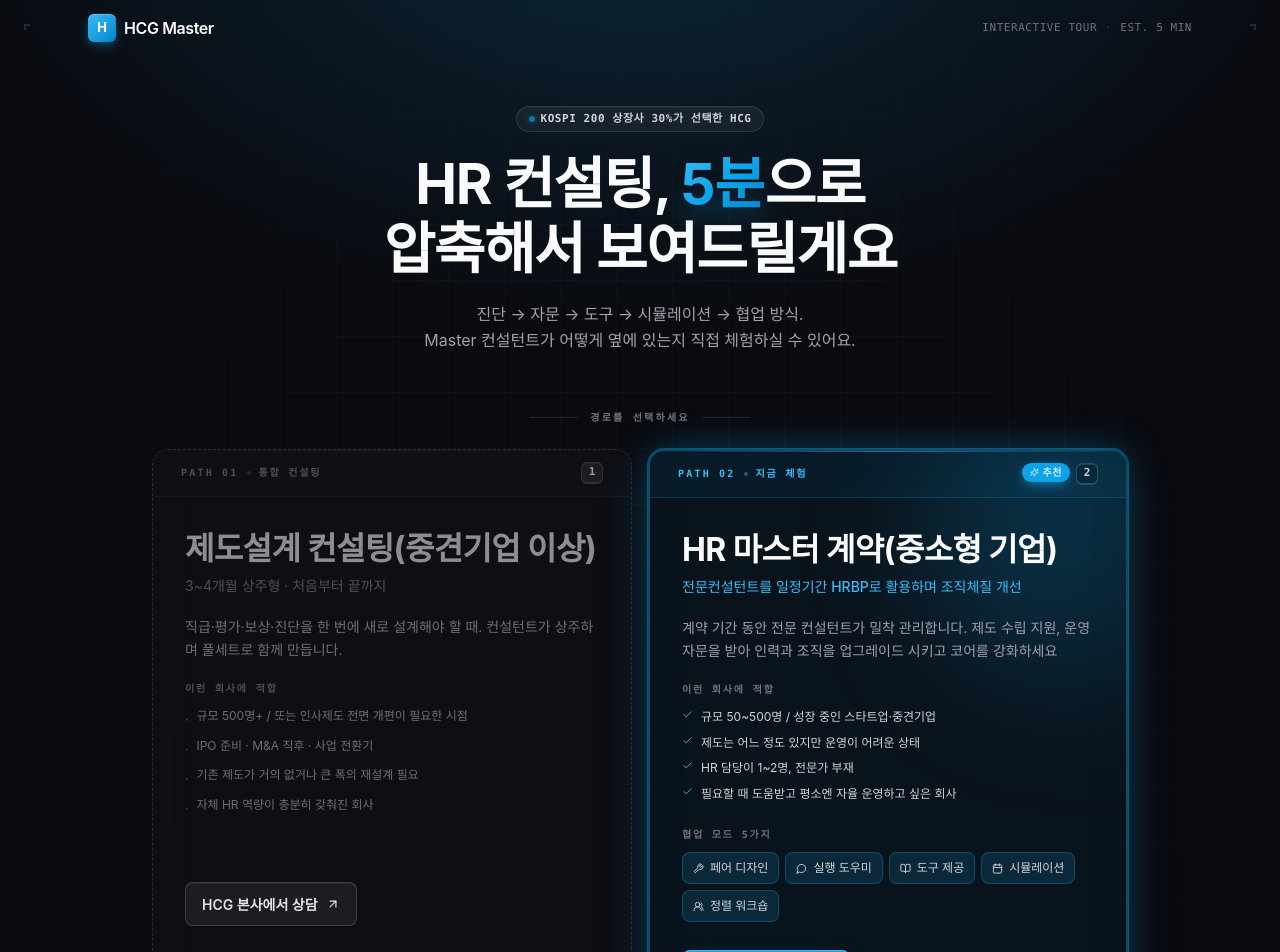
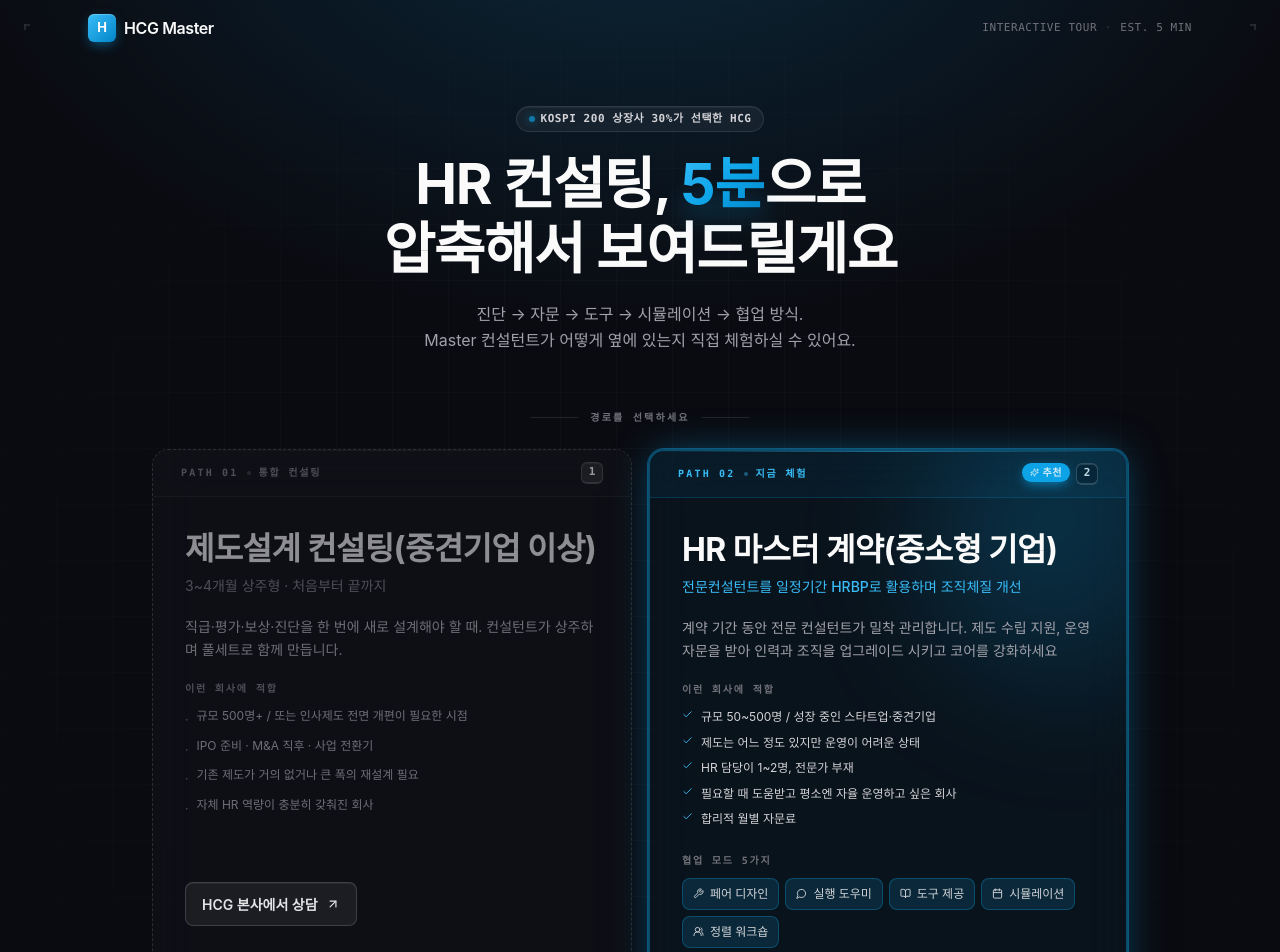
Before and after one commit to skyyoung2030-star/hradvisory, a React (Vite) app: page / in a window 1280 px wide. Shown: the top 952 px of the page. Built offline with nearby package versions, Linux system fonts and the light colour scheme; no server answers; a web font is replaced by a local one.

Commit message:
Updated Welcome.tsx

```diff
--- a/src/pages/Welcome.tsx
+++ b/src/pages/Welcome.tsx
@@ -281,6 +281,7 @@
               <FitRowFeatured text="제도는 어느 정도 있지만 운영이 어려운 상태" />
               <FitRowFeatured text="HR 담당이 1~2명, 전문가 부재" />
               <FitRowFeatured text="필요할 때 도움받고 평소엔 자율 운영하고 싶은 회사" />
+                <FitRowFeatured text="합리적 월별 자문료" />
             </ul>
           </div>
 
```
